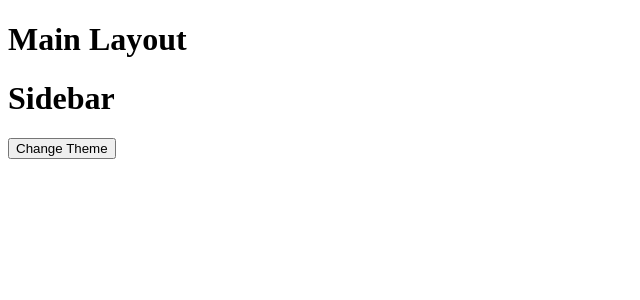
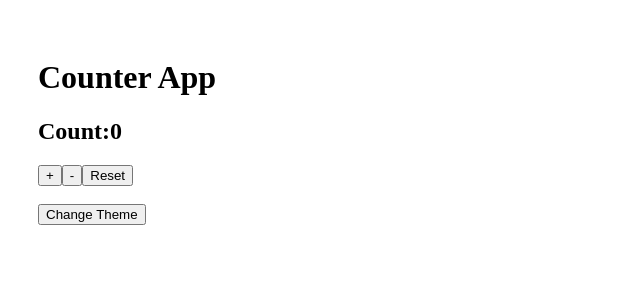
Before and after one commit to shrutipanday25-ui/my-react-app, a React (Vite) app: page / in a window 1280 px wide. Shown: the top 300 px of the page, without its empty margins (0-640 px from the left). Built offline with nearby package versions, Linux system fonts and the light colour scheme.

Commit message:
Complete Assignment 13 useState counter

```diff
--- a/src/App.jsx
+++ b/src/App.jsx
@@ -1,8 +1,39 @@
-import MainLayout from "./MainLayout"
-function App (){
-  return(
-    <MainLayout/>
-  );
+import {useState} from "react";
+function  App(){
+  const [count,setCount]=useState(0);
+  const[isDarkMode,setIsDarkMode]=useState(false);
 
+  function Increase(){
+    setCount(prev=>prev+1);
+  }
+  function Decrease(){
+    setCount(prev=>prev-1);
+  }
+  function Reset(){
+    setCount (0);
+  }
+  function Toggletheme(){
+    setIsDarkMode(prev=>!prev);
+  }
+return(
+  <div
+  style={{
+    backgroundColor: isDarkMode ? "darkgray" : "white",
+        color: isDarkMode ? "white" : "black",
+        minHeight: "100vh",
+        padding: "30px"
+  }}>
+    <h1>Counter App</h1>
+    <h2> Count:{count}</h2>
+    <button onClick={Increase}>+</button>
+    <button onClick={Decrease}>-</button>
+    <button onClick={Reset}>Reset</button>
+    <br/>
+    <br/>
+    <button onClick={Toggletheme}> Change Theme</button>
+
+  </div>
+
+);
 }
 export default App;
--- a/src/context/ThemeContext.jsx
+++ /dev/null
@@ -1,13 +0,0 @@
-import { createContext, useState } from "react";
-
-export const ThemeContext = createContext();
-
-export function ThemeProvider({ children }) {
-  const [theme, setTheme] = useState("light");
-
-  return (
-    <ThemeContext.Provider value={{ theme, setTheme }}>
-      {children}
-    </ThemeContext.Provider>
-  );
-}
--- a/src/main.jsx
+++ b/src/main.jsx
@@ -1,12 +1,9 @@
 import { StrictMode } from "react";
 import { createRoot } from "react-dom/client";
 import App from "./App.jsx";
-import { ThemeProvider } from "./context/ThemeContext.jsx";
 
 createRoot(document.getElementById("root")).render(
   <StrictMode>
-    <ThemeProvider>
       <App />
-    </ThemeProvider>
   </StrictMode>
 );
```
Also changed, not shown: src/Child.jsx (added, +10 -0 lines), src/JobCard.jsx (deleted, +0 -14 lines), src/Parent.jsx (added, +11 -0 lines), src/ProductCard.jsx (+23 -9 lines), src/CartContext.jsx (added), src/Header.jsx (added).
